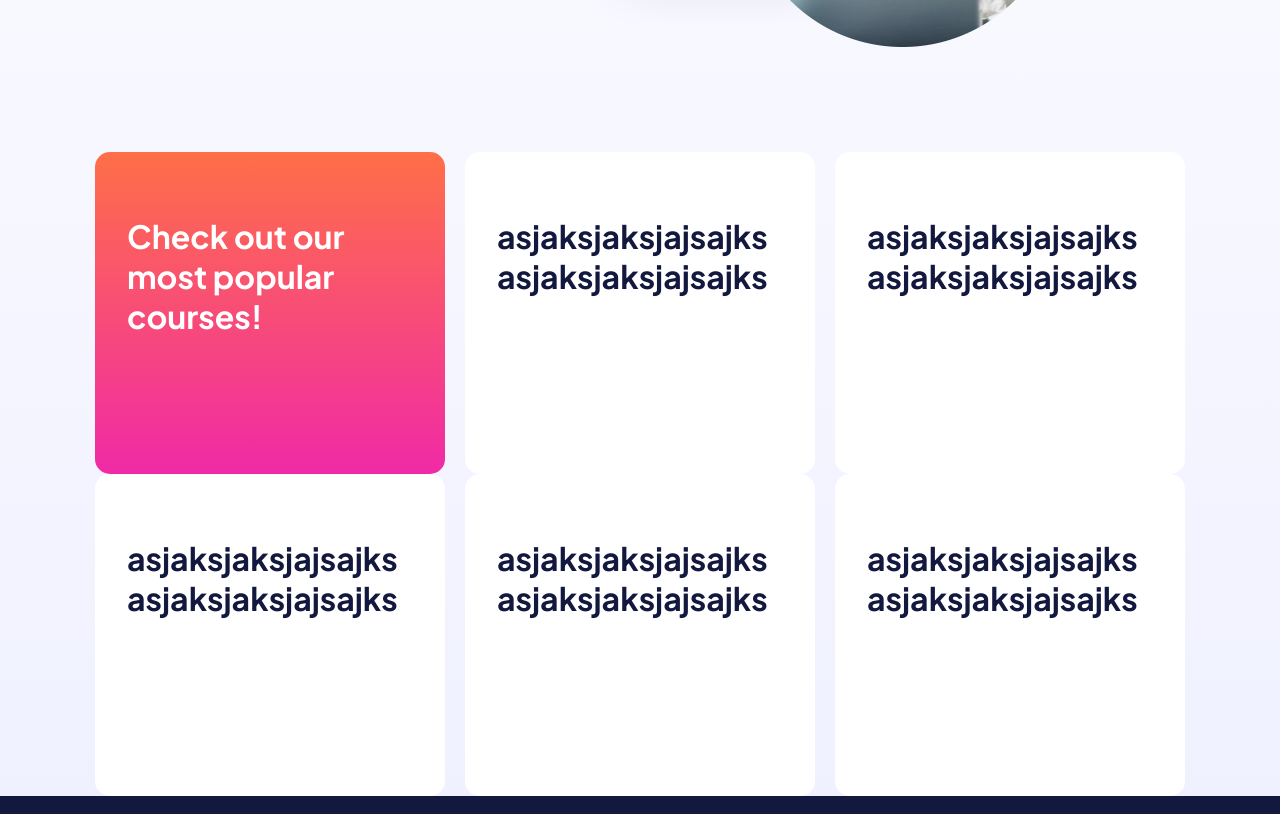
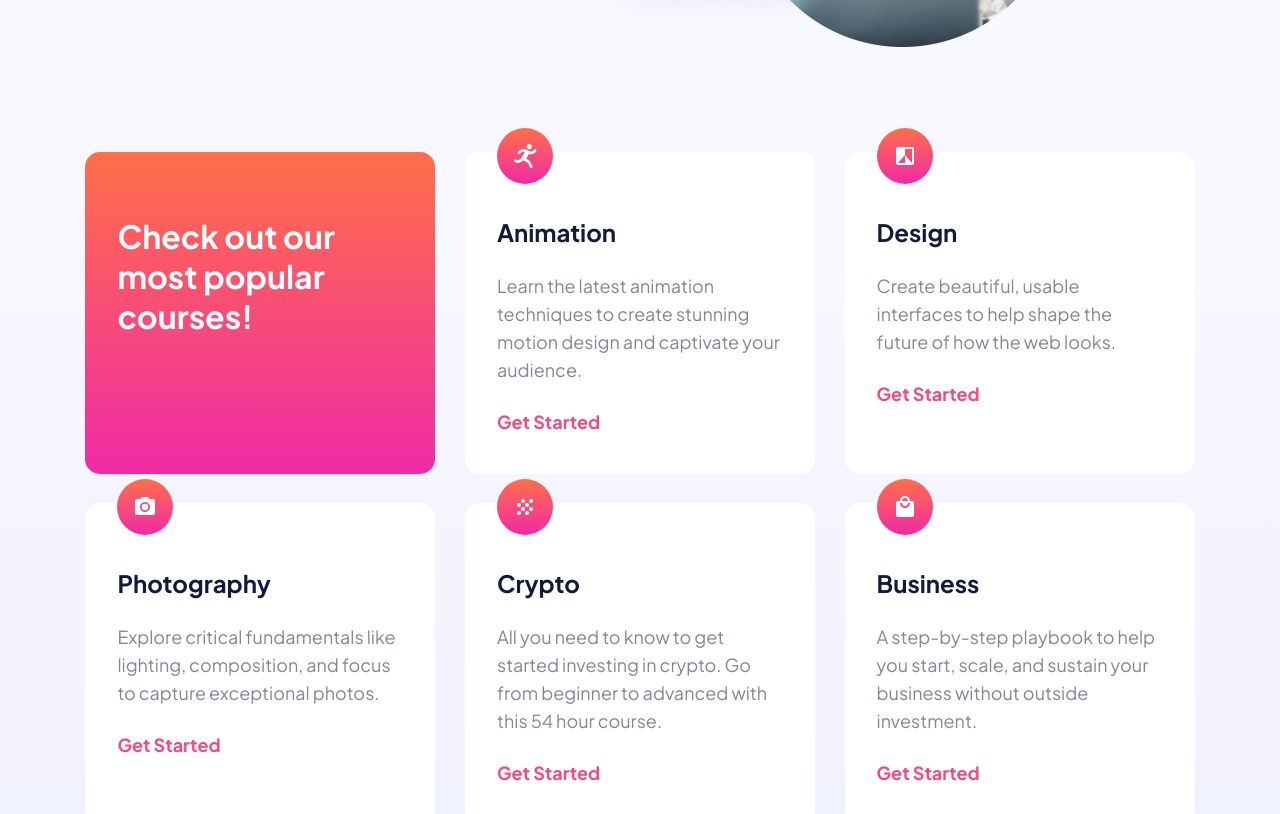
Before and after one commit to CamiStefano/my-portfolio, a Next.js app: page /projects/skilled-elearning-landing-page in a window 1280 px wide. Shown: the part 680-1494 px from the top of the page. Built offline with nearby package versions, Linux system fonts and the light colour scheme.

Commit message:
style: :art: uodate styles Cards component

```diff
--- a/app/projects/skilled-elearning-landing-page/components/Cards.jsx
+++ b/app/projects/skilled-elearning-landing-page/components/Cards.jsx
@@ -1,32 +1,67 @@
 'use client';
 
+/* eslint-disable max-len */
+
+import Link from 'next/link';
 import React from 'react';
 import { styled } from 'styled-components';
 import { theme } from '../styles';
 
 const StyledCard = styled.div`
+  display: flex;
+  flex-direction: column;
+  gap: 1.5rem;
   width: 21.875rem;
   height: 20.125rem;
-  padding: 4rem;
   border-radius: 0.9375rem;
   background: ${theme.light};
-  padding: 4rem 2rem 8rem;
+  padding: 4rem 2rem 2.5rem;
+  position: relative;
 
-  & p {
-    max-width: 17.875rem;
+  & .img {
+    position: absolute;
+    top: -1.5rem;
+  }
+
+  & .subtitle {
     color: ${theme.dark};
-    font-size: 2rem;
+    font-size: 1.5rem;
     font-style: normal;
     font-weight: 800;
-    line-height: 2.5rem;
+    line-height: 2rem;
+  }
+
+  & .label {
+    color: ${theme.grey};
+    font-size: 1.125rem;
+    font-style: normal;
+    font-weight: 500;
+    line-height: 1.75rem;
+  }
+
+  & .link {
+    color: ${theme.pink};
+    font-size: 1.125rem;
+    font-style: normal;
+    font-weight: 600;
+    line-height: 1.75rem;
+    transition: all 0.5s ease;
+
+    &:hover {
+      color: ${theme.lightPink};
+    }
   }
 `;
 
-function Cards() {
+function Cards({ icon, subtitle, label }) {
   return (
     <StyledCard className="boxes">
-      <p>asjaksjaksjajsajks</p>
-      <p>asjaksjaksjajsajks</p>
+      <span className="img">{icon}</span>
+      <h2 className="subtitle">{subtitle}</h2>
+      <p className="label">{label}</p>
+      <Link className="link" href="/projects/skilled-elearning-landing-page/">
+        Get Started
+      </Link>
     </StyledCard>
   );
 }
--- a/app/projects/skilled-elearning-landing-page/components/CardsSection.jsx
+++ b/app/projects/skilled-elearning-landing-page/components/CardsSection.jsx
@@ -4,11 +4,14 @@ import React from 'react';
 import { styled } from 'styled-components';
 import Cards from './Cards';
 import { theme } from '../styles';
+import { AnimationSVG, DesignSVG, PhotographySVG, CryptoSVG, BusinessSVG } from '../icons';
 
 const StyledCardsSection = styled.section`
   display: flex;
   justify-content: space-around;
   flex-wrap: wrap;
+  gap: 1.8rem;
+  padding: 0rem 0rem 7rem;
 
   & .box-1 {
     width: 21.875rem;
@@ -33,11 +36,11 @@ function CardsSection() {
       <div className="box-1">
         <p>Check out our most popular courses!</p>
       </div>
-      <Cards />
-      <Cards />
-      <Cards />
-      <Cards />
-      <Cards />
+      <Cards icon={<AnimationSVG />} subtitle="Animation" label="Learn the latest animation techniques to create stunning motion design and captivate your audience." />
+      <Cards icon={<DesignSVG />} subtitle="Design" label="Create beautiful, usable interfaces to help shape the future of how the web looks." />
+      <Cards icon={<PhotographySVG />} subtitle="Photography" label="Explore critical fundamentals like lighting, composition, and focus to capture exceptional photos." />
+      <Cards icon={<CryptoSVG />} subtitle="Crypto" label="All you need to know to get started investing in crypto. Go from beginner to advanced with this 54 hour course." />
+      <Cards icon={<BusinessSVG />} subtitle="Business" label="A step-by-step playbook to help you start, scale, and sustain your business without outside investment." />
     </StyledCardsSection>
   );
 }
```
